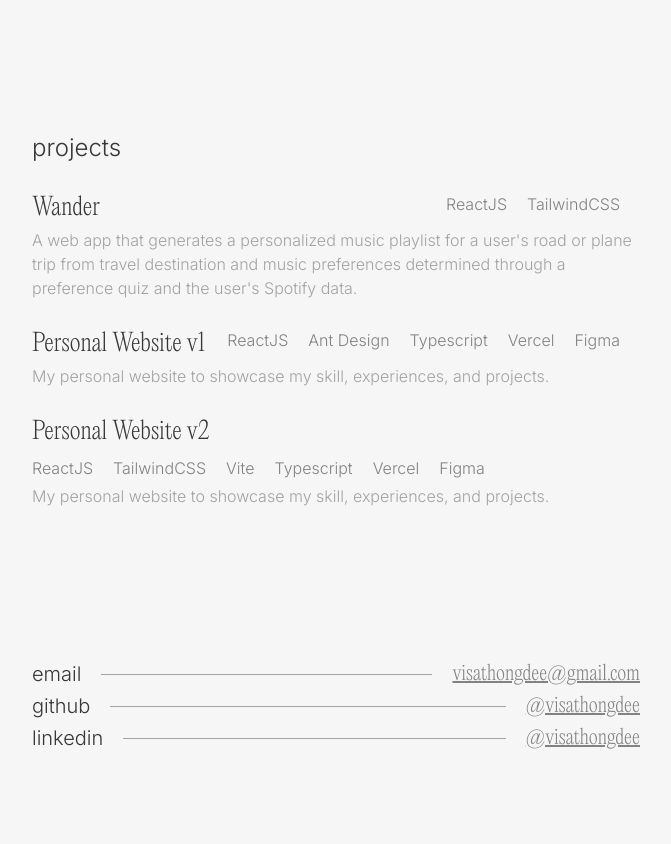
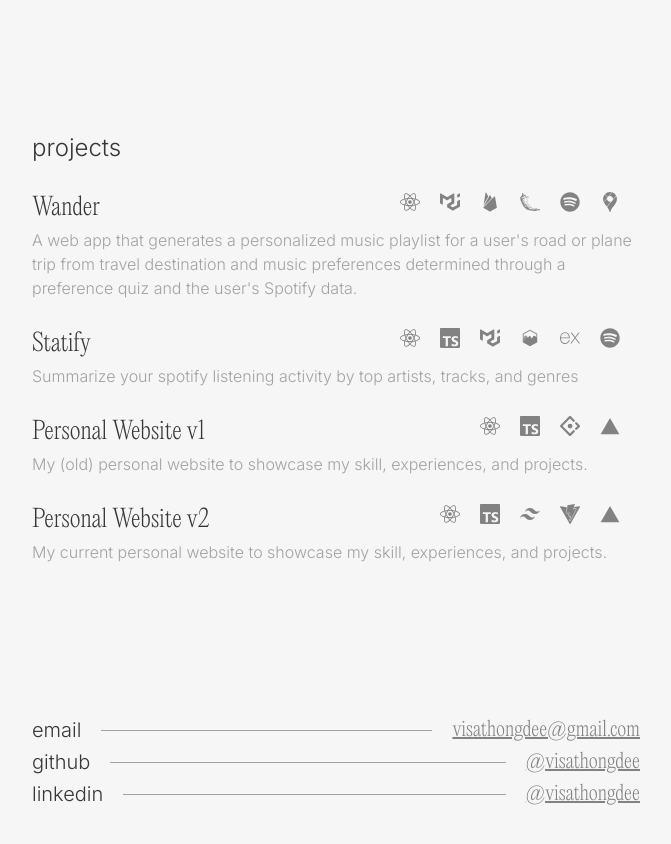
Before and after one commit to visathongdee/personal-website-v2, a React (Vite) app: page / in a window 1280 px wide. Shown: the part 1060-1904 px from the top of the page, without its empty margins (304-975 px from the left). Built offline with nearby package versions, Linux system fonts and the light colour scheme.

Commit message:
Replaced project skills to icons

```diff
--- a/package.json
+++ b/package.json
@@ -12,7 +12,8 @@
   "dependencies": {
     "@tailwindcss/vite": "^4.1.7",
     "react": "^19.1.0",
-    "react-dom": "^19.1.0"
+    "react-dom": "^19.1.0",
+    "react-icons": "^5.5.0"
   },
   "devDependencies": {
     "@eslint/js": "^9.25.0",
--- /dev/null
+++ b/src/assets/ChartJsIcon.tsx
@@ -0,0 +1,34 @@
+export const ChartJsIcon = () => (
+  <svg
+    version="1.1"
+    xmlns="http://www.w3.org/2000/svg"
+    width="1em"
+    height="1em"
+    viewBox="0 0 192 192"
+    role="img"
+    aria-label="Custom Icon"
+  >
+    <path
+      fill="var(--color-grey)"
+      d="M161.271,96.556c-22.368,0.439-17.709,14.599-33.473,18.18c-16.014,3.638-18.542-39.111-34.552-39.111
+        c-16.012,0-19.559,41.526-39.608,70.034l-0.572,0.807l42.985,24.813l65.22-37.651V96.556z"
+    />
+    <path
+      fill="var(--color-grey)"
+      d="M161.271,95.267c-7.488-9.61-12.567-20.658-23.494-20.658c-19.337,0-14.249,31.545-35.62,31.545
+        c-21.373,0-23.62-33.931-47.832-2.035c-7.715,10.163-13.925,21.495-18.803,32.218l60.529,34.943l65.22-37.651V95.267z"
+    />
+    <path
+      opacity="0.8"
+      fill="var(--color-grey)"
+      d="M30.829,108.334c7.338-20.321,10.505-36.779,24.514-36.779
+        c21.371,0,26.458,60.039,44.779,53.931c18.318-6.105,16.282-38.669,44.779-38.669c5.424,0,10.962,3.323,16.371,8.698v38.113
+        l-65.22,37.651l-65.222-37.651V108.334z"
+    />
+    <path
+      fill="var(--color-grey)"
+      d="M96,176l-69.292-39.999V56L96,16l69.292,40v80L96,176z M34.849,131.301L96,166.602l61.151-35.301V60.7
+        L96,25.399L34.849,60.7V131.301z"
+    />
+  </svg>
+);
--- a/src/components/projects.tsx
+++ b/src/components/projects.tsx
@@ -1,28 +1,75 @@
+import type { ReactElement } from "react";
+import { FaReact, FaSpotify } from "react-icons/fa";
+import {
+  SiMui,
+  SiGooglemaps,
+  SiAntdesign,
+  SiTypescript,
+  SiVite,
+  SiExpress,
+  SiFlask,
+} from "react-icons/si";
+import { IoLogoFirebase, IoLogoVercel } from "react-icons/io5";
+import { RiTailwindCssFill } from "react-icons/ri";
+import { ChartJsIcon } from "../assets/ChartJsIcon.tsx";
+
 export const Projects = () => {
-  const projects: { name: string; description: string; skills: string[] }[] = [
+  const projects: {
+    name: string;
+    description: string;
+    skills: { icon: ReactElement; name: string }[];
+  }[] = [
     {
       name: "Wander",
       description:
         "A web app that generates a personalized music playlist for a user's road or plane trip from travel destination and music preferences determined through a preference quiz and the user's Spotify data.",
-      skills: ["ReactJS", "TailwindCSS"],
+      skills: [
+        { icon: <FaReact />, name: "ReactJS" },
+        { icon: <SiMui />, name: "Materials UI" },
+        { icon: <IoLogoFirebase />, name: "Firebase" },
+        { icon: <SiFlask />, name: "Flask" },
+        { icon: <FaSpotify />, name: "Spotify API" },
+        { icon: <SiGooglemaps />, name: "Google Maps API" },
+      ],
+    },
+
+    {
+      name: "Statify",
+      description:
+        "Summarize your spotify listening activity by top artists, tracks, and genres",
+      skills: [
+        { icon: <FaReact />, name: "ReactJS" },
+        { icon: <SiTypescript />, name: "Typescript" },
+        { icon: <SiMui />, name: "Material UI" },
+        {
+          icon: <ChartJsIcon />,
+          name: "Chart.js",
+        },
+        { icon: <SiExpress />, name: "ExpressJS" },
+        { icon: <FaSpotify />, name: "Spotify API" },
+      ],
     },
     {
       name: "Personal Website v1",
       description:
-        "My personal website to showcase my skill, experiences, and projects.",
-      skills: ["ReactJS", "Ant Design", "Typescript", "Vercel", "Figma"],
+        "My (old) personal website to showcase my skill, experiences, and projects.",
+      skills: [
+        { icon: <FaReact />, name: "ReactJS" },
+        { icon: <SiTypescript />, name: "Typescript" },
+        { icon: <SiAntdesign />, name: "Ant Design" },
+        { icon: <IoLogoVercel />, name: "Vercel" },
+      ],
     },
     {
       name: "Personal Website v2",
       description:
-        "My personal website to showcase my skill, experiences, and projects.",
+        "My current personal website to showcase my skill, experiences, and projects.",
       skills: [
-        "ReactJS",
-        "TailwindCSS",
-        "Vite",
-        "Typescript",
-        "Vercel",
-        "Figma",
+        { icon: <FaReact />, name: "ReactJS" },
+        { icon: <SiTypescript />, name: "Typescript" },
+        { icon: <RiTailwindCssFill />, name: "TailwindCSS" },
+        { icon: <SiVite />, name: "Vite" },
+        { icon: <IoLogoVercel />, name: "Vercel" },
       ],
     },
   ];
@@ -39,9 +86,15 @@ export const Projects = () => {
               </h2>
               <p className="font-display font-light text-(--color-grey) text-sm md:text-base">
                 {skills.map((skill, i) => (
-                  <span key={i} className="inline-block mr-5">
-                    {skill}
-                  </span>
+                  <div
+                    key={i}
+                    className="relative group inline-block mr-3 md:mr-5"
+                  >
+                    <span className="text-base md:text-xl">{skill.icon}</span>
+                    <span className="absolute left-1/2 -translate-x-1/2 whitespace-nowrap bottom-10 px-2 py-1 text-sm text-white bg-(--color-grey) rounded opacity-0 group-hover:opacity-100 transition-opacity">
+                      {skill.name}
+                    </span>
+                  </div>
                 ))}
               </p>
             </div>
--- a/src/index.css
+++ b/src/index.css
@@ -70,5 +70,5 @@ body {
 }
 
 section {
-  scroll-margin-top: 100px; /* modern, preferred */
+  scroll-margin-top: 100px;
 }
```
Also changed, not shown: src/assets/statify.png (added), 1 other file (tests, documents, lock files or other folders).
